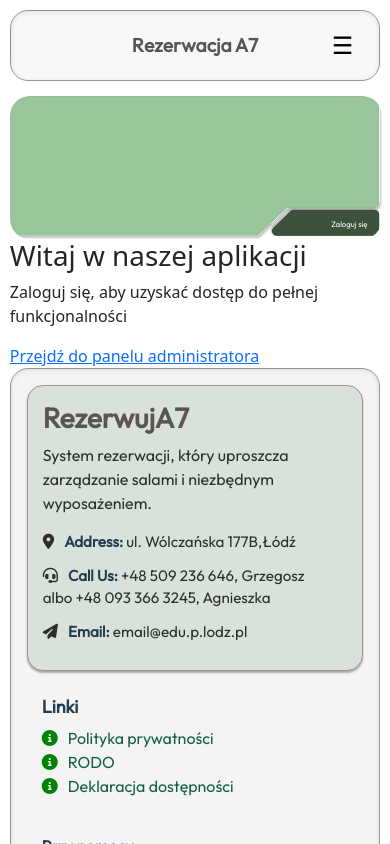
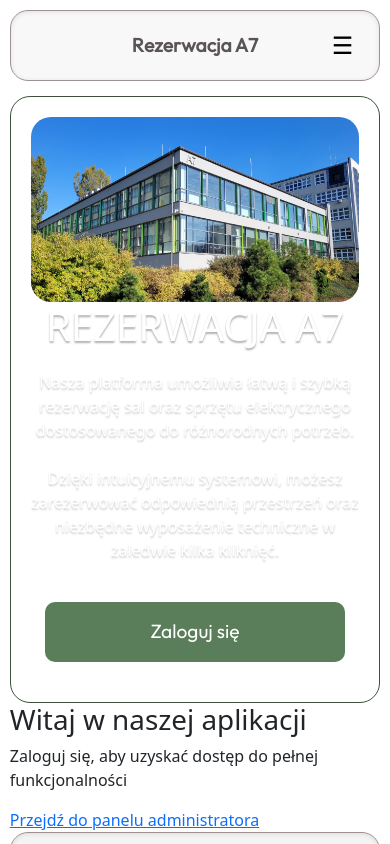
Before and after one commit to Velfoy/Projekt_kompetencyjny, a React (Vite) app in the folder frontend/: page / in a window 390 px wide. Shown: the top 844 px of the page. Built offline with nearby package versions, Linux system fonts and the light colour scheme.

Commit message:
More small changes

```diff
--- a/frontend/src/components/ui/A7ReservationCard.tsx
+++ b/frontend/src/components/ui/A7ReservationCard.tsx
@@ -2,11 +2,24 @@ import React from 'react';
 import '@styles/components/A7ReservationCard.css';
 import buildingSvg from '@assets/img/back_svg.svg';
 import buttonImg from '@assets/img/button.png';
+import a7Image from '@assets/img/building.jpg';
 
 const A7ReservationCard: React.FC = () => {
   return (
     <div className="a7-card-wrapper">
       <img src={buildingSvg} alt="Tło karty" className="a7-background-image" />
+
+      <div className="image_a7_wrapper">
+        <img src={a7Image} alt="Image of Building A7" />
+      </div>
+
+      <div className="text_a7_wrapper">
+        <h1 className="a7_header">REZERWACJA A7</h1>
+        <p className="description_a7">
+          Nasza platforma umożliwia łatwą i szybką rezerwację sal oraz sprzętu elektrycznego dostosowanego do różnorodnych potrzeb.<br/><br/>
+          Dzięki intuicyjnemu systemowi, możesz zarezerwować odpowiednią przestrzeń oraz niezbędne wyposażenie techniczne w zaledwie kilka kliknięć.
+        </p>
+      </div>
 
       <div className="a7-button-wrapper">
         <button className="a7-button" aria-label="Zaloguj się">
--- a/frontend/src/styles/components/A7ReservationCard.css
+++ b/frontend/src/styles/components/A7ReservationCard.css
@@ -4,7 +4,7 @@
   display: flex;
   justify-content: start;
   align-items: start;
-  width: 100.5%;
+  width: 100.6%;
   position: relative;
   overflow: hidden;
 }
@@ -13,6 +13,52 @@
   width: 100%;
   height: auto;
   display: block;
+}
+
+.text_a7_wrapper {
+  position: absolute;
+  top: 90px;
+  right: 50px;
+  width: 28.5%;
+  z-index: 2;
+}
+
+.a7_header {
+  color: #FFFFFF;
+  text-shadow: 0px 2px 2px rgba(0,0,0,0.3);
+  font-size: 3.4rem;
+}
+
+.description_a7 {
+  margin-top: 20px;
+  margin-left: 3px;
+  color: #FFFFFF;
+  font-weight: 200;
+  width: 90%;
+  text-shadow: 0px 2px 2px rgba(0,0,0,0.2);
+}
+
+.image_a7_wrapper {
+  position: absolute;
+  top: 30px;
+  left: 30px;
+  width: 63%;
+  aspect-ratio: 100/53;
+  z-index: 2;
+  border-radius: 20px;
+  box-shadow: 0px 4px 4px rgba(255,255,255,0.3);
+  border: 1px solid #3D513D;
+}
+
+.image_a7_wrapper img {
+  width: 100%;
+  height: 100%;
+  border: none;
+  cursor: pointer;
+  position: relative;
+  padding: 0;
+  border-radius: 20px;
+  object-fit: cover;
 }
 
 .a7-button-wrapper {
@@ -36,8 +82,9 @@
   transition: transform 0.3s ease;
   background: transparent;
 }
-.a7-button:hover{
-    transform: translateY(-4px) ;
+
+.a7-button:hover {
+  transform: translateY(-4px);
 }
 
 .a7-button-text {
@@ -61,3 +108,98 @@
   z-index: 1;
   object-fit: cover;
 }
+@media (max-width: 1540px) {
+   .a7_header {
+    font-size: 3rem;
+  }
+
+  .description_a7 {
+    font-size: 1rem;
+  }
+}
+@media (max-width: 1340px) {
+   .a7_header {
+    font-size: 2rem;
+  }
+
+  .description_a7 {
+    font-size: 0.7rem;
+  }
+  .text_a7_wrapper{
+    right: 10px;
+  }
+}
+@media (max-width: 1024px) {
+  .a7-card-wrapper {
+    flex-direction: column;
+    align-items: center;
+    width: 100%;
+    padding: 20px;
+    border: 1px solid #3D513D;
+    text-align: center;
+    position: relative;
+  }
+
+  .a7-background-image {
+    display: none;
+  }
+
+  .text_a7_wrapper {
+    position: relative;
+    width: 100%;
+    top: 0px;
+    left: 0px;
+    text-align: center;
+    order: 3;
+  }
+
+  .a7_header {
+    font-size: 2.5rem;
+    text-align: center;
+  }
+
+  .description_a7 {
+    font-size: 1rem;
+    text-align: center;
+    margin: 20px auto;
+    width: 100%;
+  }
+
+  .image_a7_wrapper {
+    position: static;
+    width: 100%;
+
+    aspect-ratio: 16/2;
+    margin: 0 auto;
+    order: 1;
+    box-shadow: none;
+    border: none;
+  }
+
+  .a7-button-wrapper {
+    position: static;
+    width: 100%;
+    max-width: 300px;
+    height: 60px;
+    margin: 20px auto;
+    aspect-ratio: auto;
+    order: 4;
+    background-color: #5a7d5a;
+    border-radius: 10px;
+  }
+
+  .a7-button {
+    background-color: transparent;
+  }
+
+  .a7-button-image {
+    display: none;
+  }
+
+  .a7-button-text {
+    font-size: 1.2rem;
+    left: 0;
+    top: 0;
+    width: 100%;
+  }
+}
```
